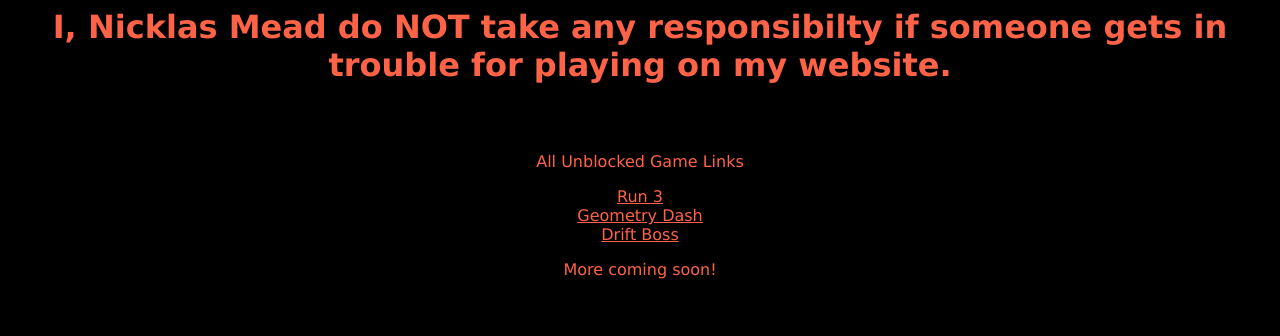
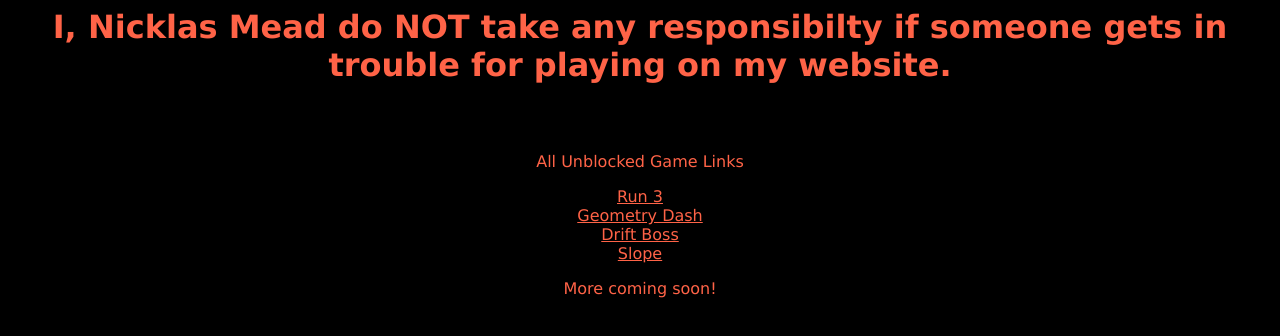
Before and after one commit to nicksdumbsites/NicksGames, a plain HTML site: page index.html in a window 1280 px wide. Drawn offline with Linux system fonts and the light colour scheme.

Commit message:
Update index.html

```diff
--- a/index.html
+++ b/index.html
@@ -1,7 +1,7 @@
 <DOCTYPE! html>
 <html>
 <head>
-<title>(Episode 2) Leopard Science Documentary</title>
+<title>All Links</title>
 </head>
 
 <style type="text/css">
@@ -28,6 +28,7 @@
 <a href="https://nicksdumbsites.github.io/Run-3-Unblocked/">Run 3</a><br>
 <a href="https://nicksdumbsites.github.io/Geometry-Dash-Unblocked/">Geometry Dash</a><br>
 <a href="https://nicksdumbsites.github.io/Drift-Boss-Unblocked/">Drift Boss</a><br>
+<a href="https://nicksdumbsites.github.io/Slope-Unblocked/">Slope</a><br>
 <p>More coming soon!</p>
 </body>
 </html>
```
